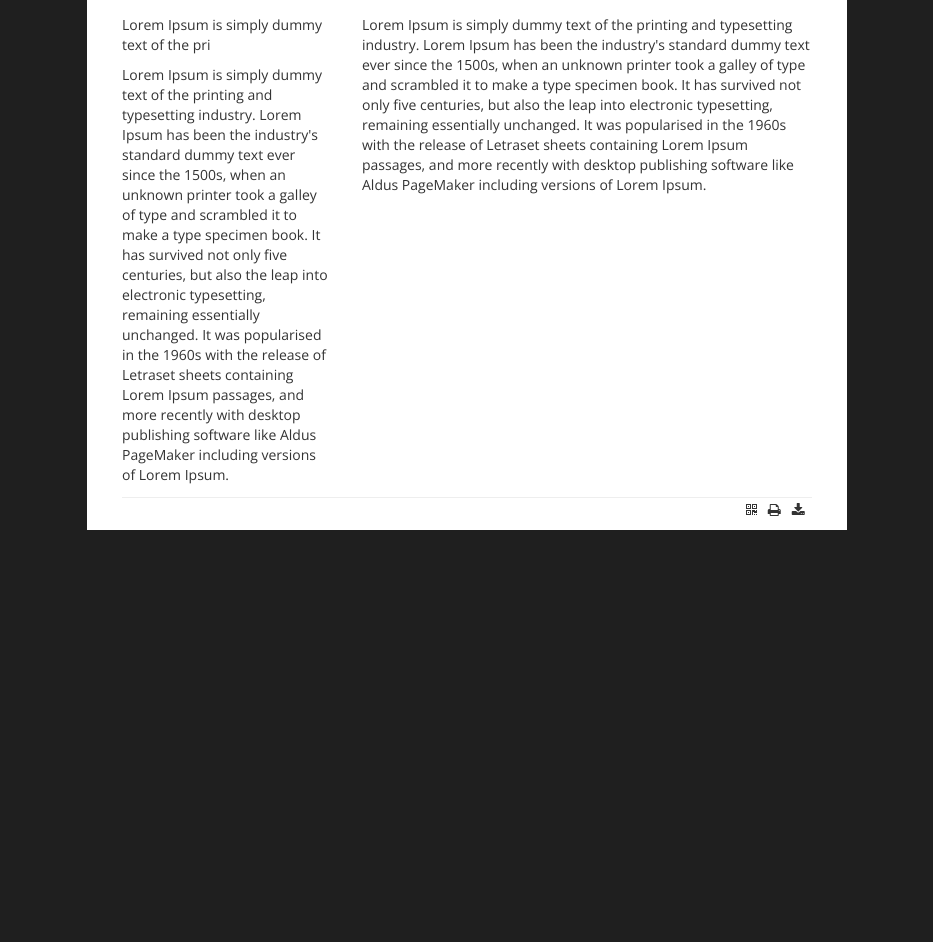
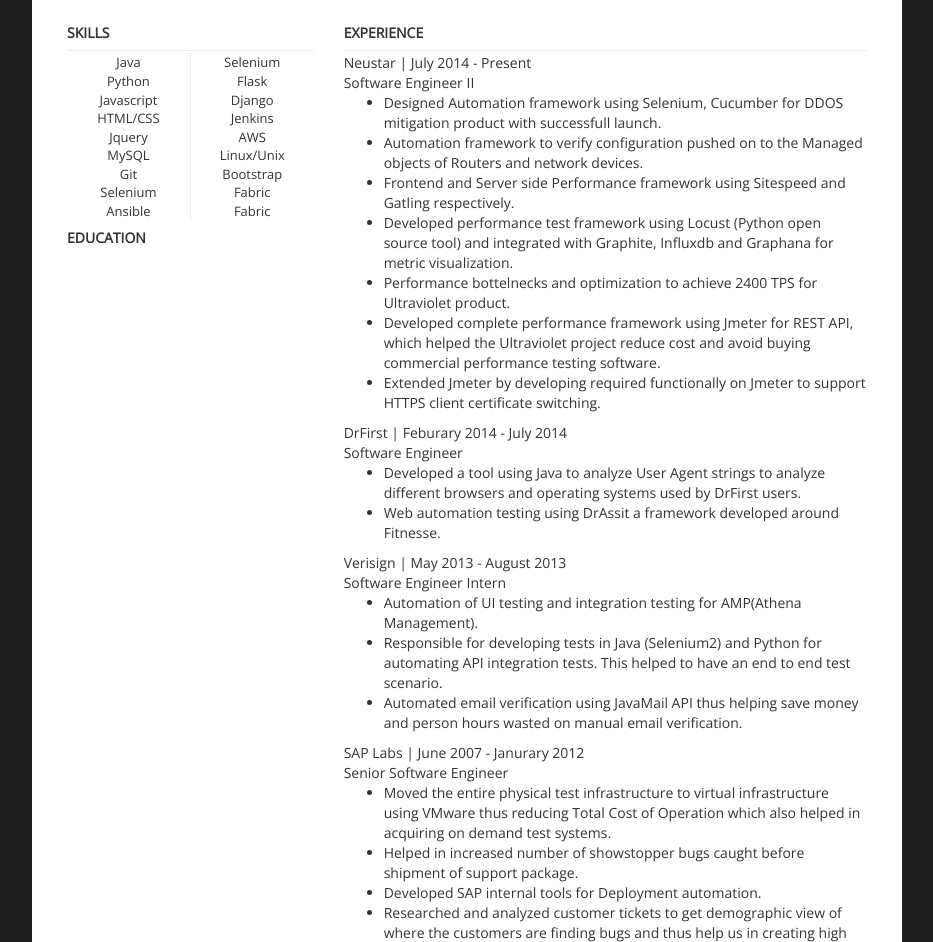
Before and after one commit to vividhsv/resume.vividhsv.com, a plain HTML site: page index.html in a window 1280 px wide. Shown: the part 135-1077 px from the top of the page, without its empty margins (173-1106 px from the left). Before the commit the page ends 800 px from the top, so only its background shows below. Drawn offline with nearby package versions, Linux system fonts and the light colour scheme.

Commit message:
Added Experience section and Skills section

```diff
--- a/assets/style.css
+++ b/assets/style.css
@@ -4,7 +4,7 @@ html, html a {
 }
 @media(min-width: 768px) {
     .container {
-        max-width: 760px;
+        max-width: 870px;
     }
     .fix {
         padding-left:35px;
@@ -49,6 +49,18 @@ h1, h2, h3, h4, h5, h6, .h1, .h2, .h3, .h4, .h5, .h6 {
     font-family:'Open Sans', Helvetica, Arial, sans-serif;
     font-weight: 600;
 }
+
+table{
+  width: 100%;
+  font-size: 13px;
+}
+
+td {
+  text-align: center;
+  width: 50%;
+}
+
+table td + td { border-left:1px solid #eee; }
 .row{
     background-color:white;
 }
--- a/index.html
+++ b/index.html
@@ -49,17 +49,127 @@
         <div class="container main uk-animation-slide-bottom">
           <div class="row clr">
             <div class="col-sm-4">
+
               <div>
-                <p>Lorem Ipsum is simply dummy text of the pri</p>
+                <h5>SKILLS</h5>
+                <hr>
+                <div>
+                <table>
+                  <tbody>
+                    <tr>
+                      <td>Java</td>
+                      <td>Selenium</td>
+                    </tr>
+                    <tr>
+                      <td>Python</td>
+                      <td>Flask</td>
+                    </tr>
+                    <tr>
+                      <td>Javascript</td>
+                      <td>Django</td>
+                    </tr>
+                    <tr>
+                      <td>HTML/CSS</td>
+                      <td>Jenkins</td>
+                    </tr>
+                    <tr>
+                      <td>Jquery</td>
+                      <td>AWS</td>
+                    </tr>
+                    <tr>
+                      <td>MySQL</td>
+                      <td>Linux/Unix</td>
+                    </tr>
+                    <tr>
+                      <td>Git</td>
+                      <td>Bootstrap</td>
+                    </tr>
+                    <tr>
+                      <td>Selenium</td>
+                      <td>Fabric</td>
+                    </tr>
+                    <tr>
+                      <td>Ansible</td>
+                      <td>Fabric</td>
+                    </tr>
+                  </tbody>
+                </table>
                 </div>
-                <p>Lorem Ipsum is simply dummy text of the printing and typesetting industry. Lorem Ipsum has been the industry's standard dummy text ever since the 1500s, when an unknown printer took a galley of type and scrambled it to make a type specimen book. It has survived not only five centuries, but also the leap into electronic typesetting, remaining essentially unchanged. It was popularised in the 1960s with the release of Letraset sheets containing Lorem Ipsum passages, and more recently with desktop publishing software like Aldus PageMaker including versions of Lorem Ipsum.</p>
               </div>
-            <div class="col-sm-8">
-              <p>Lorem Ipsum is simply dummy text of the printing and typesetting industry. Lorem Ipsum has been the industry's standard dummy text ever since the 1500s, when an unknown printer took a galley of type and scrambled it to make a type specimen book. It has survived not only five centuries, but also the leap into electronic typesetting, remaining essentially unchanged. It was popularised in the 1960s with the release of Letraset sheets containing Lorem Ipsum passages, and more recently with desktop publishing software like Aldus PageMaker including versions of Lorem Ipsum.</p>
+              <div>
+                <h5>EDUCATION</h5>
+                <div>
                 </div>
               </div>
 
+            </div>
+            <div class="col-sm-8">
+              <h5>EXPERIENCE</h5>
+              <hr>
+              <div>
+                <div>
+                  <div>
+                    <span class="company-name">Neustar | </span><span class="timeline">July 2014 - Present</span>
+                  </div>
+                  <span class="title">Software Engineer II</span>
+                </div>
+                <ul>
+                  <li>Designed Automation framework using Selenium, Cucumber for DDOS mitigation product with successfull launch.</li>
+                  <li>Automation framework to verify configuration pushed on to the Managed objects of Routers and network devices.</li>
+                  <li>Frontend and Server side Performance framework using Sitespeed and Gatling respectively.</li>
+                  <li>Developed performance test framework using Locust (Python open source tool) and integrated with Graphite, Influxdb and Graphana for metric visualization.</li>
+                  <li>Performance bottelnecks and optimization to achieve 2400 TPS for Ultraviolet product.</li>
+                  <li>Developed complete performance framework using Jmeter for REST API, which helped the Ultraviolet project reduce cost and avoid buying commercial performance testing software.</li>
+                  <li>Extended Jmeter by developing required functionally on Jmeter to support HTTPS client certificate switching.</p>
+                </ul>
+              </div>
 
+              <div>
+                <div>
+                  <div>
+                    <span class="company-name">DrFirst | </span><span class="timeline">Feburary 2014 - July 2014</span>
+                  </div>
+                  <span class="title">Software Engineer</span>
+                </div>
+                <ul>
+                  <li>Developed a tool using Java to analyze User Agent strings to analyze different browsers and operating systems used by DrFirst users.</li>
+                  <li>Web automation testing using DrAssit a framework developed around Fitnesse.</li>
+                </ul>
+              </div>
+
+              <div>
+                <div>
+                  <div>
+                    <span class="company-name">Verisign | </span><span class="timeline">May 2013 - August 2013</span>
+                  </div>
+                  <span class="title">Software Engineer Intern</span>
+                </div>
+                <ul>
+                  <li>Automation of UI testing and integration testing for AMP(Athena Management).</li>
+                  <li>Responsible for developing tests in Java (Selenium2) and Python for automating API integration tests. This helped to have an end to end test scenario.</li>
+                  <li>Automated email verification using JavaMail API thus helping save money and person hours wasted on manual email verification.</li>
+                </ul>
+              </div>
+
+              <div>
+                <div>
+                  <div>
+                    <span class="company-name">SAP Labs | </span><span class="timeline">June 2007 - Janurary 2012</span>
+                  </div>
+                  <span class="title">Senior Software Engineer</span>
+                </div>
+                <ul>
+                  <li>Moved the entire physical test infrastructure to virtual infrastructure using VMware thus reducing Total Cost of Operation which also helped in acquiring on demand test systems.</li>
+                  <li>Helped in increased number of showstopper bugs caught before shipment of support package.</li>
+                  <li>Developed SAP internal tools for Deployment automation.</li>
+                  <li>Researched and analyzed customer tickets to get demographic view of where the customers are finding bugs and thus help us in creating high quality test cases and catch these bugs before release to customers.</li>
+                  <li>Automated deployment and upgrade operations on development and test systems there by reducing the system down time during the work hours by 90% and also reducing the cost and effort in manual operations.</li>
+                  <li>Handled deployment operations on different SAP releases from 701 to 731 releases and reduced the deployment failures by 70%, thus providing developers and testers with good quality systems.</li>
+                </ul>
+              </div>
+
+            </div>
+          </div>
           <hr>
           <footer>
               <p class="text-right">
```
Lines whose indentation alone changed are shown as unchanged.
